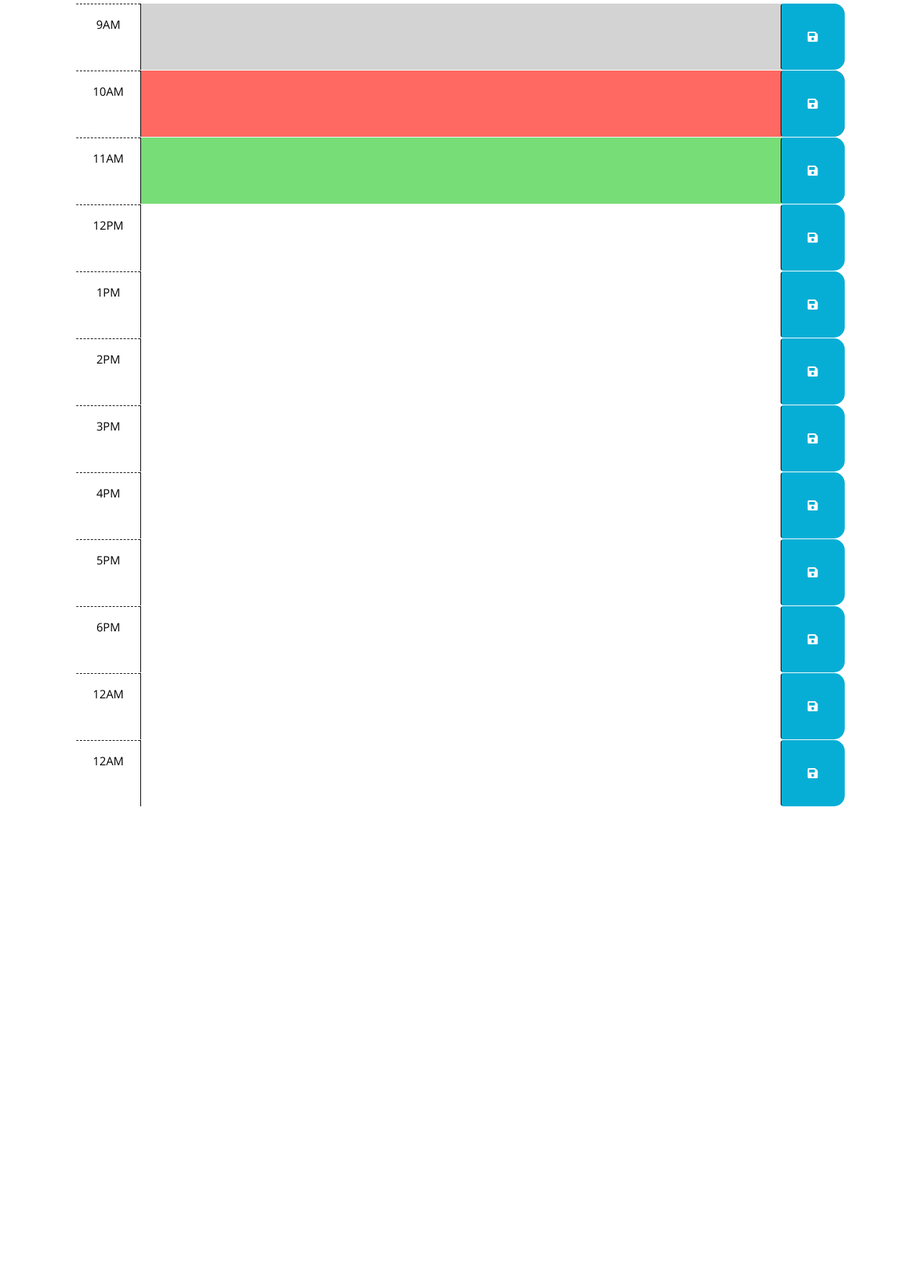
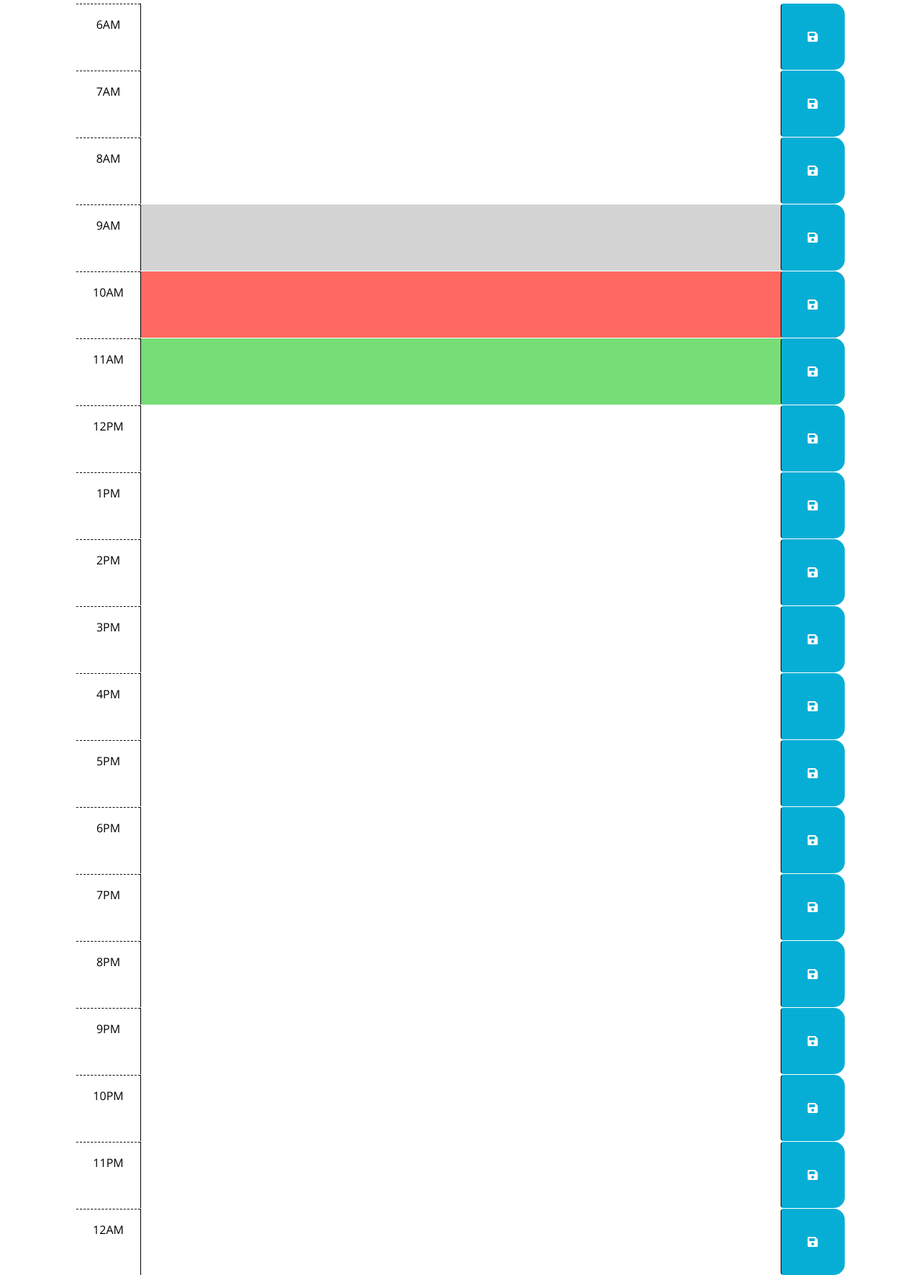
Before and after one commit to Orion888888/work_day_scheduler, a plain HTML site: page index.html in a window 1280 px wide. Shown: the part 252-2023 px from the top of the page at 72% size. Before the commit the page ends 1372 px from the top, so only its background shows below. Drawn offline with nearby package versions, Linux system fonts and the light colour scheme; files that its build step writes are made by us from their sources; files whose address does not match are found by name.

Commit message:
index.html has updated code to include more cards to have more time slots to input information and save. Comments were also added to understand the different parts of the HTML code.

```diff
--- a/index.html
+++ b/index.html
@@ -29,15 +29,32 @@
       <p id="currentDay" class="lead"></p>
     </header>
     <div class="container-lg px-5">
-      <!-- Use class for "past", "present", and "future" to apply styles to the
-        time-block divs accordingly. The javascript will need to do this by
-        adding/removing these classes on each div by comparing the hour in the
-        id to the current hour. The html provided below is meant to be an example
-        demonstrating how the css provided can be leveraged to create the
-        desired layout and colors. The html below should be removed or updated
-        in the finished product. Remember to delete this comment once the
-        code is implemented.
-        -->
+
+
+     <!-- time card = 6:00AM and will continue to be duplicated by increments of 1 hour for each card until it reacher 12:00AM-->
+      <div id="hour-6" class="row time-block">
+        <div class="col-2 col-md-1 hour text-center py-3">6AM</div>
+        <textarea class="col-8 col-md-10 description" rows="3"> </textarea>
+        <button class="btn saveBtn col-2 col-md-1" aria-label="save">
+          <i class="fas fa-save" aria-hidden="true"></i>
+        </button>
+      </div>
+
+      <div id="hour-7" class="row time-block">
+        <div class="col-2 col-md-1 hour text-center py-3">7AM</div>
+        <textarea class="col-8 col-md-10 description" rows="3"> </textarea>
+        <button class="btn saveBtn col-2 col-md-1" aria-label="save">
+          <i class="fas fa-save" aria-hidden="true"></i>
+        </button>
+      </div>
+
+      <div id="hour-8" class="row time-block">
+        <div class="col-2 col-md-1 hour text-center py-3">8AM</div>
+        <textarea class="col-8 col-md-10 description" rows="3"> </textarea>
+        <button class="btn saveBtn col-2 col-md-1" aria-label="save">
+          <i class="fas fa-save" aria-hidden="true"></i>
+        </button>
+      </div>
 
       <!-- Example of a past time block. The "past" class adds a gray background color. -->
       <div id="hour-9" class="row time-block past">
@@ -66,6 +83,7 @@
         </button>
       </div>
 
+      <!-- time card = 12:00PM and will continue to be duplicated by increments of 1 hour for each card until it reacher 12:00AM-->
       <div id="hour-12" class="row time-block">
         <div class="col-2 col-md-1 hour text-center py-3">12PM</div>
         <textarea class="col-8 col-md-10 description" rows="3"> </textarea>
@@ -73,7 +91,7 @@
           <i class="fas fa-save" aria-hidden="true"></i>
         </button>
       </div>
-
+      <!-- time card = 1:00PM -->
       <div id="hour-13" class="row time-block">
         <div class="col-2 col-md-1 hour text-center py-3">1PM</div>
         <textarea class="col-8 col-md-10 description" rows="3"> </textarea>
@@ -82,6 +100,7 @@
         </button>
       </div>
 
+      <!-- time card = 2:00PM -->
       <div id="hour-14" class="row time-block">
         <div class="col-2 col-md-1 hour text-center py-3">2PM</div>
         <textarea class="col-8 col-md-10 description" rows="3"> </textarea>
@@ -123,7 +142,7 @@
       </div>
 
       <div id="hour-19" class="row time-block">
-        <div class="col-2 col-md-1 hour text-center py-3">12AM</div>
+        <div class="col-2 col-md-1 hour text-center py-3">7PM</div>
         <textarea class="col-8 col-md-10 description" rows="3"> </textarea>
         <button class="btn saveBtn col-2 col-md-1" aria-label="save">
           <i class="fas fa-save" aria-hidden="true"></i>
@@ -131,6 +150,38 @@
       </div>
 
       <div id="hour-20" class="row time-block">
+        <div class="col-2 col-md-1 hour text-center py-3">8PM</div>
+        <textarea class="col-8 col-md-10 description" rows="3"> </textarea>
+        <button class="btn saveBtn col-2 col-md-1" aria-label="save">
+          <i class="fas fa-save" aria-hidden="true"></i>
+        </button>
+      </div>
+
+      <div id="hour-21" class="row time-block">
+        <div class="col-2 col-md-1 hour text-center py-3">9PM</div>
+        <textarea class="col-8 col-md-10 description" rows="3"> </textarea>
+        <button class="btn saveBtn col-2 col-md-1" aria-label="save">
+          <i class="fas fa-save" aria-hidden="true"></i>
+        </button>
+      </div>
+
+      <div id="hour-22" class="row time-block">
+        <div class="col-2 col-md-1 hour text-center py-3">10PM</div>
+        <textarea class="col-8 col-md-10 description" rows="3"> </textarea>
+        <button class="btn saveBtn col-2 col-md-1" aria-label="save">
+          <i class="fas fa-save" aria-hidden="true"></i>
+        </button>
+      </div>
+
+      <div id="hour-23" class="row time-block">
+        <div class="col-2 col-md-1 hour text-center py-3">11PM</div>
+        <textarea class="col-8 col-md-10 description" rows="3"> </textarea>
+        <button class="btn saveBtn col-2 col-md-1" aria-label="save">
+          <i class="fas fa-save" aria-hidden="true"></i>
+        </button>
+      </div>
+
+      <div id="hour-24" class="row time-block">
         <div class="col-2 col-md-1 hour text-center py-3">12AM</div>
         <textarea class="col-8 col-md-10 description" rows="3"> </textarea>
         <button class="btn saveBtn col-2 col-md-1" aria-label="save">
```
